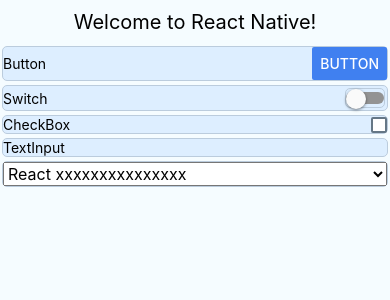
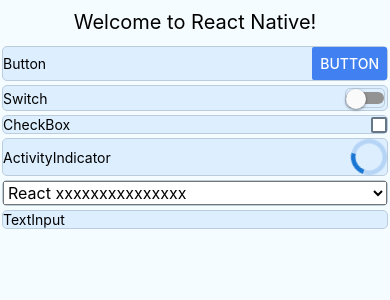
Before and after one commit to mikewootc/react-native-quick-example, a React Native app: screen / in a window 390 px wide. Shown: the top 300 px of the page. Built offline with nearby package versions, Linux system fonts and the light colour scheme.

Commit message:
Add ActivityIndicator.

```diff
--- a/src/component/MyUiComponents.js
+++ b/src/component/MyUiComponents.js
@@ -10,6 +10,7 @@ import{
     CheckBox,
     TextInput,
     Picker,
+    ActivityIndicator,
 } from 'react-native'
 
 export default class MyUiComponents extends Component {
@@ -55,11 +56,10 @@ export default class MyUiComponents extends Component {
                     />
                 </View>
 
-                <View style={[styles.itemLineContainer]}>
-                    <TextInput
-                        style={{width: '100%'}}
-                        placeholder='TextInput'
-                        onChangeText={(text) => {xxx}}
+                <View style={[styles.itemLineContainerLayout, styles.itemLineContainer]}>
+                    <Text>ActivityIndicator</Text>
+                    <ActivityIndicator
+                        size='large'
                     />
                 </View>
 
@@ -67,10 +67,19 @@ export default class MyUiComponents extends Component {
                     <Picker
                         selectedValue={this.state.picked}
                         onValueChange={(value) => this.setState({picked: value})}
+                        mode={'dropdown'}
                     >
                         <Picker.Item label="React xxxxxxxxxxxxxxx" value="react" />
                         <Picker.Item label="Native ^_^" value="native" />
                     </Picker>
+                </View>
+
+                <View style={[styles.itemLineContainer]}>
+                    <TextInput
+                        style={{width: '100%'}}
+                        placeholder='TextInput'
+                        onChangeText={(text) => {xxx}}
+                    />
                 </View>
 
             </ScrollView>
```
Also changed, not shown: package.json (line endings or trailing spaces).
